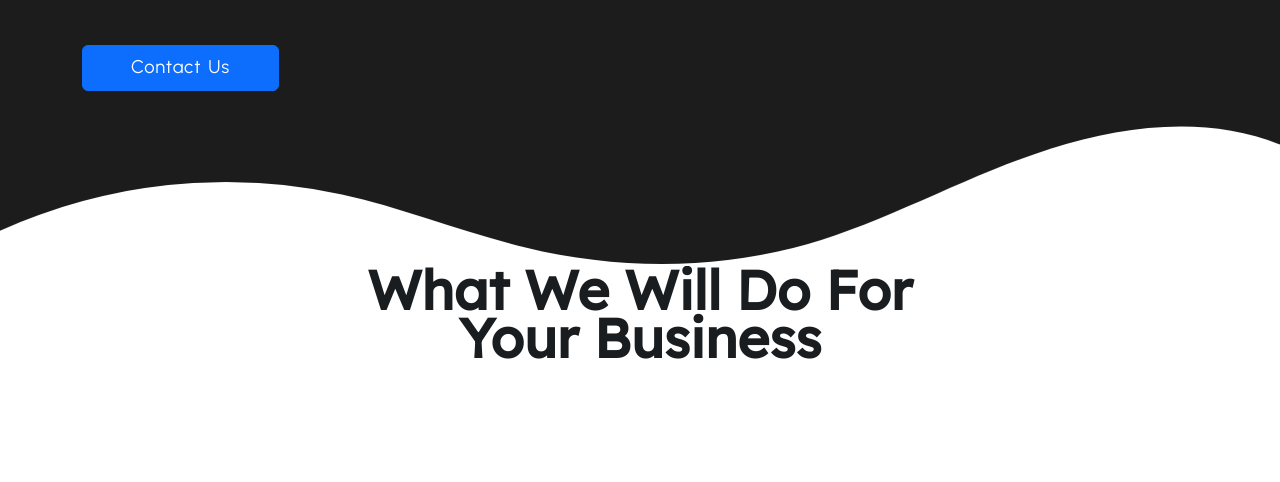
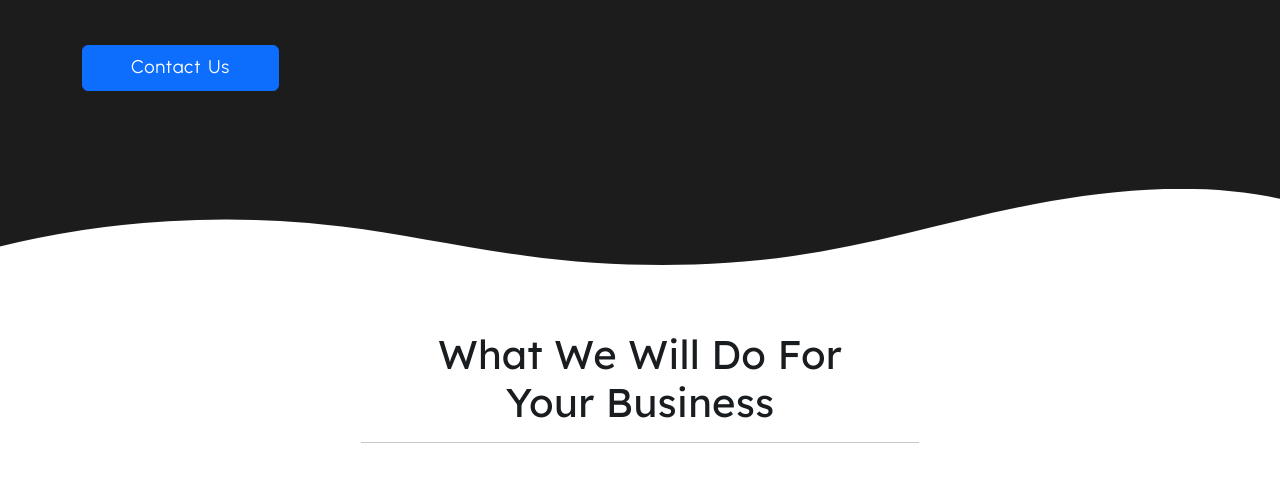
Before and after one commit to Sourabh-hulloli/Black_Space-WebPage, a plain HTML site: page index.html in a window 1280 px wide. Shown: the part 514-996 px from the top of the page. Before the commit the page ends 886 px from the top, so only its background shows below. Drawn offline with nearby package versions, Linux system fonts and the light colour scheme.

```diff
--- a/assets/css/style.css
+++ b/assets/css/style.css
@@ -100,7 +100,7 @@
 } */
 
 /* wave css from divider shapes code starts here */
-.custom-shape-divider-bottom-1687595071 {
+.custom-shape-divider-bottom-1687616327 {
   position: absolute;
   bottom: 0;
   left: 0;
@@ -110,17 +110,35 @@
   transform: rotate(180deg);
 }
 
-.custom-shape-divider-bottom-1687595071 svg {
+.custom-shape-divider-bottom-1687616327 svg {
   position: relative;
   display: block;
   width: calc(100% + 1.3px);
-  height: 152px;
+  height: 84px;
   transform: rotateY(180deg);
 }
 
-.custom-shape-divider-bottom-1687595071 .shape-fill {
+.custom-shape-divider-bottom-1687616327 .shape-fill {
   fill: #ffffff;
 }
 /* wave css from divider shapes code ends here */
 
 /* hero section ends here */
+
+/* OUR SERVICE SECTION CSS STARTS HERE */
+
+.common-title {
+  margin-bottom: 4.2rem;
+}
+
+.common-heading {
+  font-size: 2.5rem;
+  font-weight: 500;
+  letter-spacing: 0.01rem !important;
+}
+
+.services-section {
+  padding: 4rem 0 3rem 0 !important;
+}
+
+/* OUR SERVICE SECTION CSS ENDS HERE */
--- a/index.html
+++ b/index.html
@@ -97,7 +97,8 @@
           <!-- hero section Image code ends here -->
         </div>
       </div>
-      <div class="custom-shape-divider-bottom-1687595071">
+      <!-- SHAPE DIVIDER CODE STARTS HERE -->
+      <div class="custom-shape-divider-bottom-1687616327">
         <svg
           data-name="Layer 1"
           xmlns="http://www.w3.org/2000/svg"
@@ -110,6 +111,7 @@
           ></path>
         </svg>
       </div>
+      <!-- SHAPE DIVIDER CODE ENDS HERE -->
     </section>
 
     <!-- hero section ends -->
@@ -118,9 +120,10 @@
     <section class="services-section">
       <div class="container text-center common-title fw-bold">
         <h2 class="common-heading text-capitalize">
-          What We Will do for <br />
+          what we will do for <br />
           your business
         </h2>
+        <hr class="w-50 mx-auto" />
       </div>
     </section>
     <!-- OUR SERVICE SECTION CODE ENDS HERE -->
```
